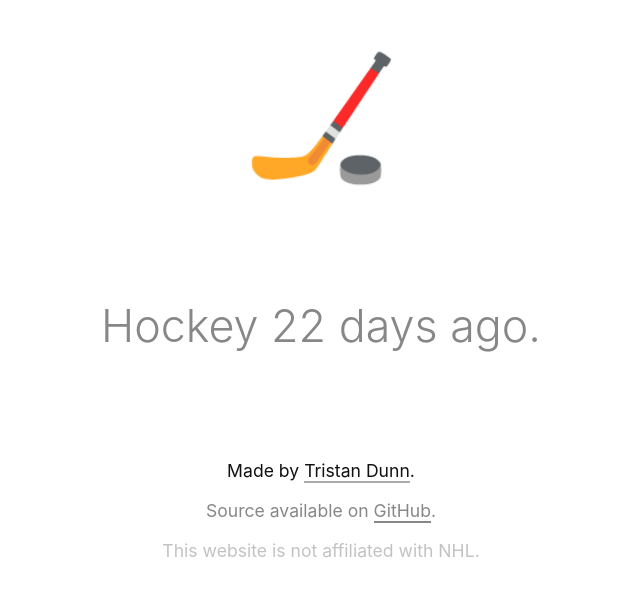
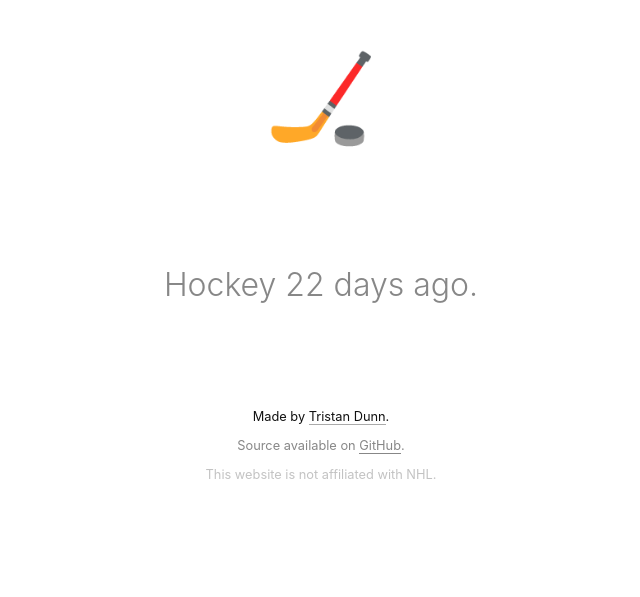
Before and after one commit to tristandunn/hockey, a Jekyll site: the page built from index.html, in a window 1280 px wide. Shown: the top 597 px of the page, without its empty margins (319-959 px from the left). Built offline with Jekyll 4.4.1, drawn with Linux system fonts in a browser that asks for light colours.

Commit message:
Tone down the font size a bit.

```diff
--- a/_includes/css/application.scss
+++ b/_includes/css/application.scss
@@ -1,20 +1,6 @@
 html,
 body {
   height: 100%;
-}
-
-html {
-  font-size: 90%;
-
-  // Scales by 1px for every 100px from 600px onwards
-  @media (min-width: 600px) {
-    font-size: calc(112.5% + 4 * (100vw - 600px) / 400);
-  }
-
-  // Sets font-size to 22px after a viewport of 1000px
-  @media (min-width: 1000px) {
-    font-size: 137.5%;
-  }
 }
 
 body {
@@ -46,12 +32,8 @@ header {
   padding: 4vw;
 
   h1 {
-    font-size: 7vw;
+    font-size: clamp(2rem, 7vw, 6rem);
     text-align: center;
-
-    @media (min-width: 1024px) {
-      font-size: 125px;
-    }
   }
 }
 
@@ -77,11 +59,11 @@ section {
   }
 
   + section {
-    padding-top: 6vw;
+    padding-top: clamp(1rem, 6vw, 3rem);
   }
 
   h1 {
-    font-size: 3.5vw;
+    font-size: clamp(1rem, 3.5vw, 2rem);
     font-weight: 300;
     opacity: 0.5;
 
@@ -91,9 +73,9 @@ section {
   }
 
   table {
-    margin: 1vw 0 0;
-    font-size: 4.25vw;
-    line-height: 1.5;
+    margin: 1rem 0 0;
+    font-size: clamp(1rem, 4.25vw, 3rem);
+    line-height: 1.33;
   }
 
   th {
@@ -108,8 +90,7 @@ section {
 
     .networks {
       max-width: 16vw;
-      margin-top: -1vw;
-      font-size: 1.5vw;
+      font-size: clamp(0.5rem, 1.5vw, 1rem);
       font-weight: 300;
       display: block;
     }
```
